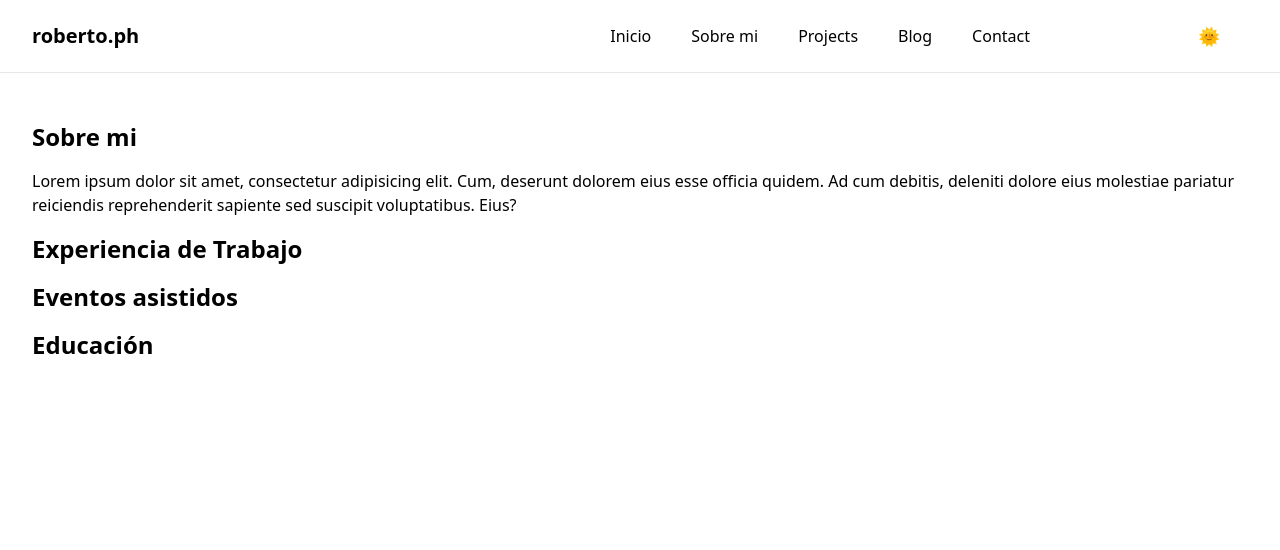
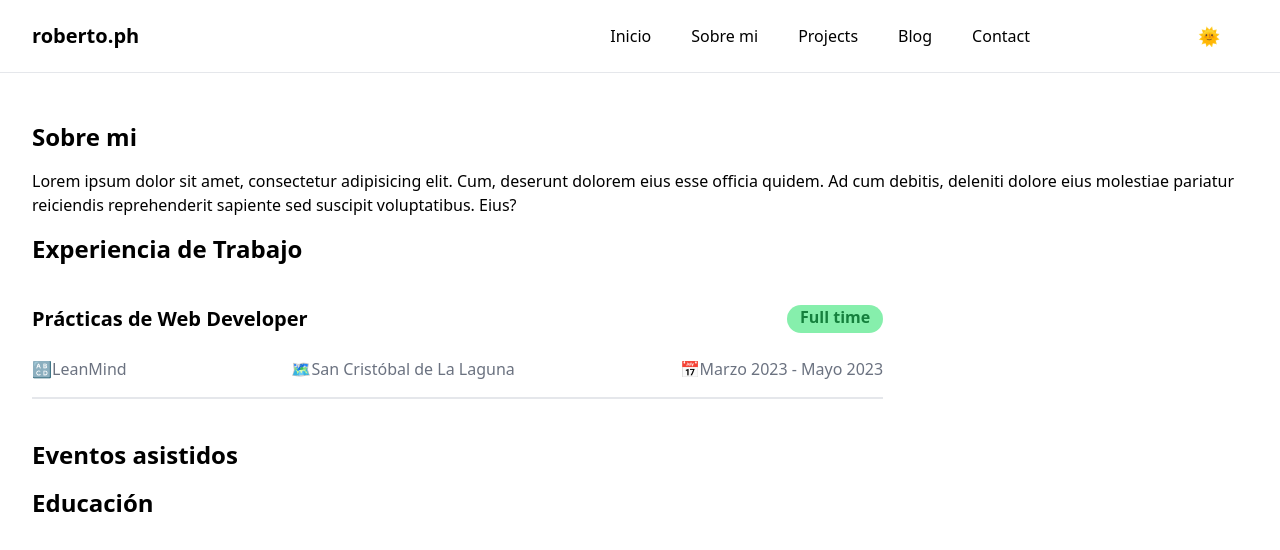
Before and after one commit to RobertoDelPino/React-Portfolio, a React (Vite) app: page /about in a window 1280 px wide. Shown: the top 550 px of the page. Built offline with nearby package versions, Linux system fonts and the light colour scheme; some icons are missing.

Commit message:
Added work experience card and styles

```diff
--- a/src/pages/About/About.tsx
+++ b/src/pages/About/About.tsx
@@ -14,11 +14,41 @@ export const About = () => {
             <section className="dark:bg-gray-800 max-w-screen-xl m-auto lg:p-8 p-4">
                 <article role="region" aria-label="About me region" className="" >
                     <h2 className="text-2xl font-bold dark:text-white my-4">Sobre mi</h2>
-                    <p>Lorem ipsum dolor sit amet, consectetur adipisicing elit. Cum, deserunt dolorem eius esse officia quidem. Ad cum debitis, deleniti dolore eius molestiae pariatur reiciendis reprehenderit sapiente sed suscipit voluptatibus. Eius?</p>
+                    <p className="dark:text-gray-100" >Lorem ipsum dolor sit amet, consectetur adipisicing elit. Cum, deserunt dolorem eius esse officia quidem. Ad cum debitis, deleniti dolore eius molestiae pariatur reiciendis reprehenderit sapiente sed suscipit voluptatibus. Eius?</p>
                 </article>
 
                 <article role="region" aria-label="Work experience region">
                     <h2 className="text-2xl font-bold dark:text-white my-4">Experiencia de Trabajo</h2>
+                    <section>
+                        <section className="border-b-2 pb-4 md:w-[70%] my-10">
+
+                            <section>
+                                <article className="hidden md:block">
+                                    <article className="md:flex justify-between">
+                                        <h3 className="text-xl font-bold dark:text-white">Prácticas de Web Developer</h3>
+                                        <p className="inline-block bg-green-300 w-24 text-center rounded-3xl text-green-700 font-bold">Full time</p>
+                                    </article>
+                                    <article className="flex justify-between mt-6 text-gray-500 dark:text-gray-300">
+                                        <p><a href="https://www.leanmind.es" target="_blank" className="hover:border-b-2 py-1 hover:text-gray-800">🔠LeanMind</a></p>
+                                        <p>🗺️San Cristóbal de La Laguna</p>
+                                        <p>📅Marzo 2023 - Mayo 2023</p>
+                                    </article>
+                                </article>
+
+                                <article className="block md:hidden">
+                                    <h3 className="text-lg font-bold dark:text-white">Prácticas de Web Developer</h3>
+                                    <article className="flex justify-between mt-4">
+                                        <p><a href="https://www.leanmind.es" target="_blank" className="hover:border-b-2 py-1 text-gray-500 hover:text-gray-600 dark:text-gray-300">🔠LeanMind</a></p>
+                                        <p className="inline-block bg-green-300 w-24 text-center rounded-3xl text-green-700 font-bold">Full time</p>
+                                    </article>
+                                    <p className="text-gray-500 dark:text-gray-300 my-3">🗺️San Cristóbal de La Laguna</p>
+                                    <p className="text-gray-500 dark:text-gray-300">📅Marzo 2023 - Mayo 2023</p>
+                                </article>
+                            </section>
+
+                        </section>
+
+                    </section>
 
                 </article>
 
```
